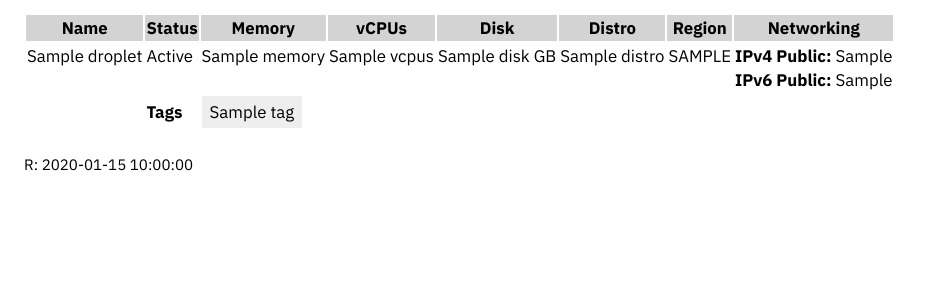
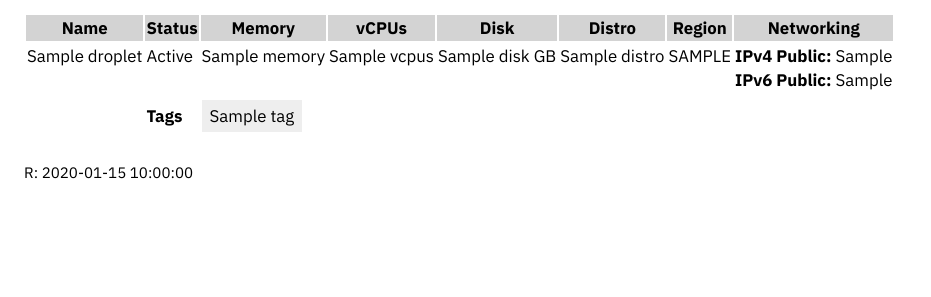
Before and after one commit to questionlp/do-droplets-report, a Flask app: template templates/index.html in a window 1280 px wide. Shown: the part 51-348 px from the top of the page, without its empty margins (0-931 px from the left). Run offline with Flask 2, Linux system fonts and the light colour scheme; the template is opened without the code that fills it: most values are stand-ins (such as "Sample title", 1, 10 or a date in 2020).

Commit message:
Correct margin on tags

```diff
--- a/static/css/style.css
+++ b/static/css/style.css
@@ -14,5 +14,5 @@
     table.pure-table td.tags { vertical-align: middle; }
     footer { font-size: 90%; line-height: 1.25rem; margin-top: 1.5rem; }
     ul.droplet-tags { display: inline-block; list-style: none; padding: 0; }
-    ul.droplet-tags > li { background-color: #eee; color: initial; display: inline-block; list-style: none; margin: 0 0.5rem 0 0; padding: 0.25rem 0.5rem; }
+    ul.droplet-tags > li { background-color: #eee; color: initial; display: inline-block; list-style: none; margin: 0.25em 0.5rem 0.25rem 0; padding: 0.25rem 0.5rem; }
 }
```
